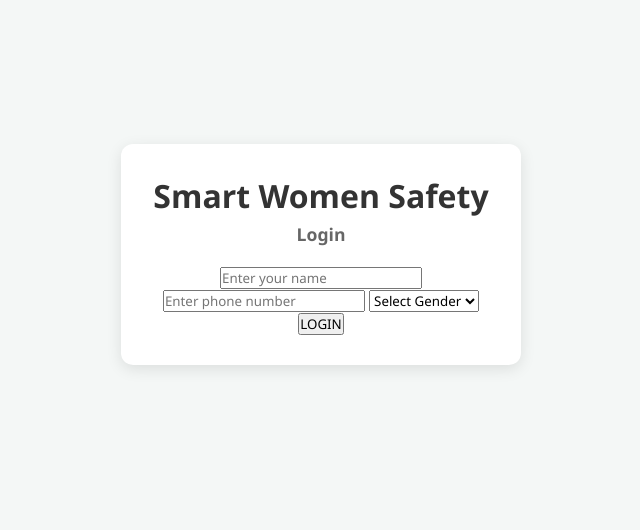
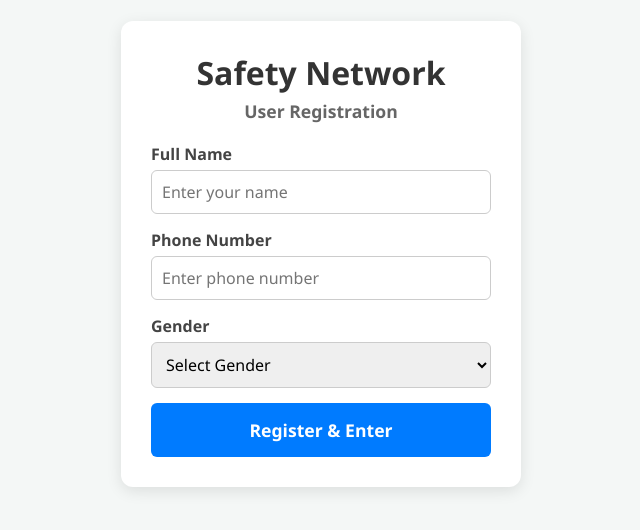
Before and after one commit to SaiMonica18/WomanSafety, a plain HTML site: page index.html in a window 1280 px wide. Shown: the part 146-676 px from the top of the page, without its empty margins (319-959 px from the left). Drawn offline with Linux system fonts and the light colour scheme.

Commit message:
Update index.html

```diff
--- a/index.html
+++ b/index.html
@@ -1,82 +1,60 @@
 <!DOCTYPE html>
 <html lang="en">
+<head>
+    <meta charset="UTF-8">
+    <meta name="viewport" content="width=device-width, initial-scale=1.0">
+    <title>Smart Women Safety - Login</title>
+    <link rel="stylesheet" href="style.css">
+</head>
+<body>
+    <div class="container">
+        <h1>Safety Network</h1>
+        <h2>User Registration</h2>
 
-<head>
+        <div class="input-group">
+            <label>Full Name</label>
+            <input type="text" id="name" placeholder="Enter your name">
+        </div>
 
-    <meta charset="UTF-8">
+        <div class="input-group">
+            <label>Phone Number</label>
+            <input type="tel" id="phone" placeholder="Enter phone number">
+        </div>
 
-    <meta name="viewport"
-          content="width=device-width, initial-scale=1.0">
+        <div class="input-group">
+            <label>Gender</label>
+            <select id="gender">
+                <option value="">Select Gender</option>
+                <option value="Female">Female</option>
+                <option value="Male">Male</option>
+                <option value="Other">Other</option>
+            </select>
+        </div>
 
-    <title>Smart Women Safety</title>
-
-    <link rel="stylesheet" href="style.css">
-
-</head>
-
-<body>
-
-    <div class="container">
-
-        <h1>Smart Women Safety</h1>
-
-        <h2>Login</h2>
-
-
-        <!-- Name -->
-
-        <input
-            type="text"
-            id="name"
-            placeholder="Enter your name"
-        >
-
-
-        <!-- Phone Number -->
-
-        <input
-            type="tel"
-            id="phone"
-            placeholder="Enter phone number"
-        >
-
-
-        <!-- Gender -->
-
-        <select id="gender">
-
-            <option value="">
-                Select Gender
-            </option>
-
-            <option value="Female">
-                Female
-            </option>
-
-            <option value="Male">
-                Male
-            </option>
-
-            <option value="Other">
-                Other
-            </option>
-
-        </select>
-
-
-        <!-- Login Button -->
-
-        <button onclick="login()">
-
-            LOGIN
-
-        </button>
-
+        <button class="btn btn-primary" onclick="login()">Register & Enter</button>
     </div>
 
+    <script>
+        // Check if already logged in
+        if (localStorage.getItem("userName")) {
+            window.location.href = "home.html";
+        }
 
-    <script src="login.js"></script>
+        function login() {
+            let name = document.getElementById("name").value.trim();
+            let phone = document.getElementById("phone").value.trim();
+            let gender = document.getElementById("gender").value;
 
+            if (!name || !phone || !gender) {
+                alert("Please fill in all details.");
+                return;
+            }
+
+            localStorage.setItem("userName", name);
+            localStorage.setItem("userPhone", phone);
+            localStorage.setItem("userGender", gender);
+            window.location.href = "home.html";
+        }
+    </script>
 </body>
-
 </html>
```
